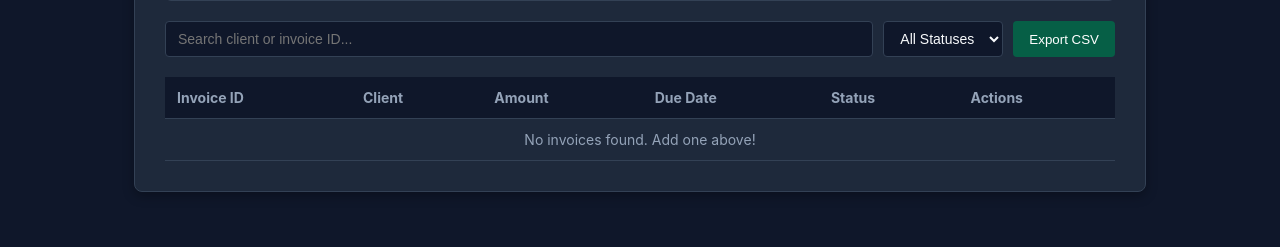
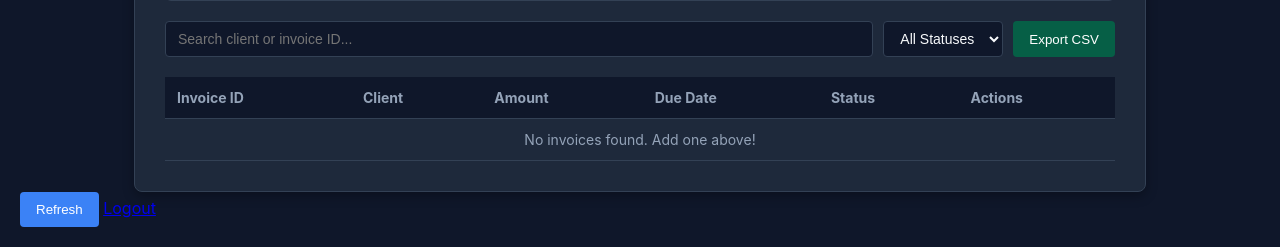
Before and after one commit to ajcrewz2003/Payback-ai, a FastAPI app: page / in a window 1280 px wide. Shown: the part 716-963 px from the top of the page. Before the commit the page ends 908 px from the top, so only its background shows below. Run offline with FastAPI, Linux system fonts and the light colour scheme; data that the repository does not hold is empty.

Commit message:
feat: restore login, logout, and refresh capabilities

```diff
--- a/main.py
+++ b/main.py
@@ -329,3 +329,28 @@ async def delete_invoice(invoice_id: str):
     return JSONResponse(
         {"status": "success", "message": "Invoice deleted successfully"}
     )
+from fastapi.responses import RedirectResponse
+
+@app.get("/login", response_class=HTMLResponse)
+async def login_page(request: Request):
+    return templates.TemplateResponse("login.html", {"request": request})
+
+@app.post("/login")
+async def login_action(request: Request):
+    form = await request.form()
+    username = form.get("username")
+    password = form.get("password")
+
+    # Add your validation logic here (e.g., check against env variables or database)
+    if username == "admin" and password == "admin": # Change to your credentials
+        response = RedirectResponse(url="/", status_code=303)
+        response.set_cookie(key="session_user", value=username)
+        return response
+
+    return templates.TemplateResponse("login.html", {"request": request, "error": "Invalid username or password"})
+
+@app.get("/logout")
+async def logout():
+    response = RedirectResponse(url="/login", status_code=303)
+    response.delete_cookie(key="session_user")
+    return response
--- a/templates/index.html
+++ b/templates/index.html
@@ -430,3 +430,9 @@
     </script>
 </body>
 </html>
+<div class="header-actions">
+    <!-- Refresh Button -->
+    <button onclick="window.location.reload();" class="btn-refresh">Refresh</button>
+    <!-- Logout Link -->
+    <a href="/logout" class="btn-logout">Logout</a>
+</div>
```
